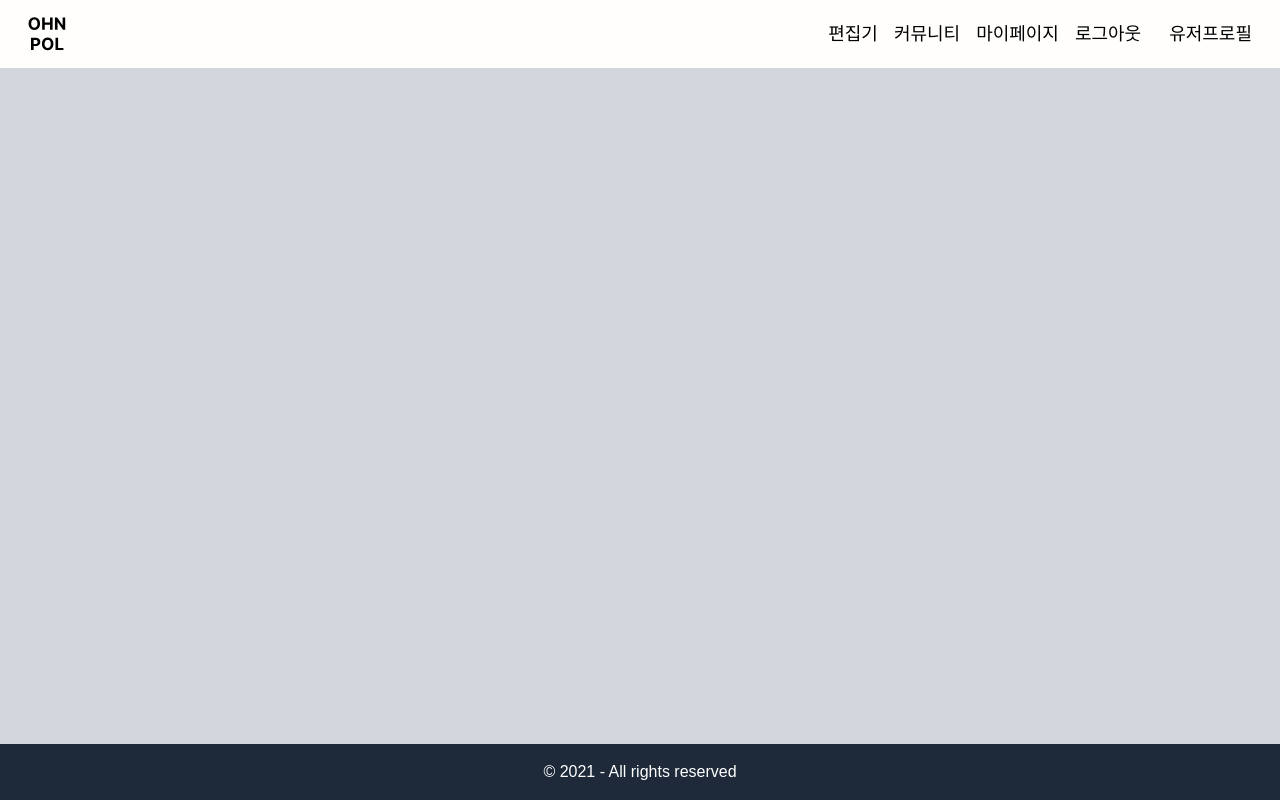
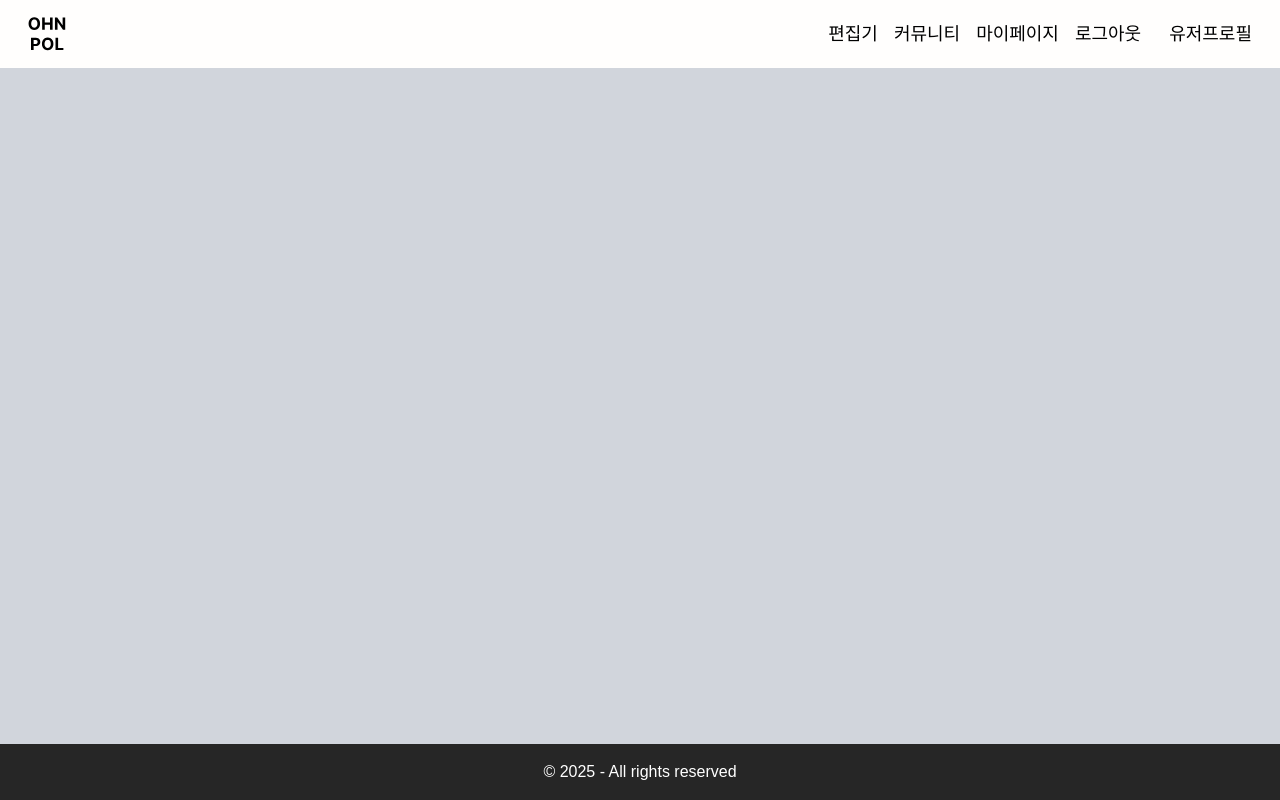
Before and after one commit to jz-project/ohnpol-v2-frontend, a React (Vite) app: page /main in a window 1280 px wide. Built offline with nearby package versions, Linux system fonts and the light colour scheme; a web font is replaced by a local one.

Commit message:
[Modify] 푸터 내용 수정

```diff
--- a/src/components/Footer/index.tsx
+++ b/src/components/Footer/index.tsx
@@ -1,7 +1,14 @@
+import { tm } from '@/utils/tw-merge';
+
 function Footer() {
   return (
-    <footer className="w-full bg-gray-800 text-white py-4 text-center">
-      <p>&copy; 2021 - All rights reserved</p>
+    <footer
+      className={tm(
+        'w-full text-neutral-100 py-4 text-center',
+        'bg-neutral-800'
+      )}
+    >
+      <p>&copy; 2025 - All rights reserved</p>
     </footer>
   );
 }
```
